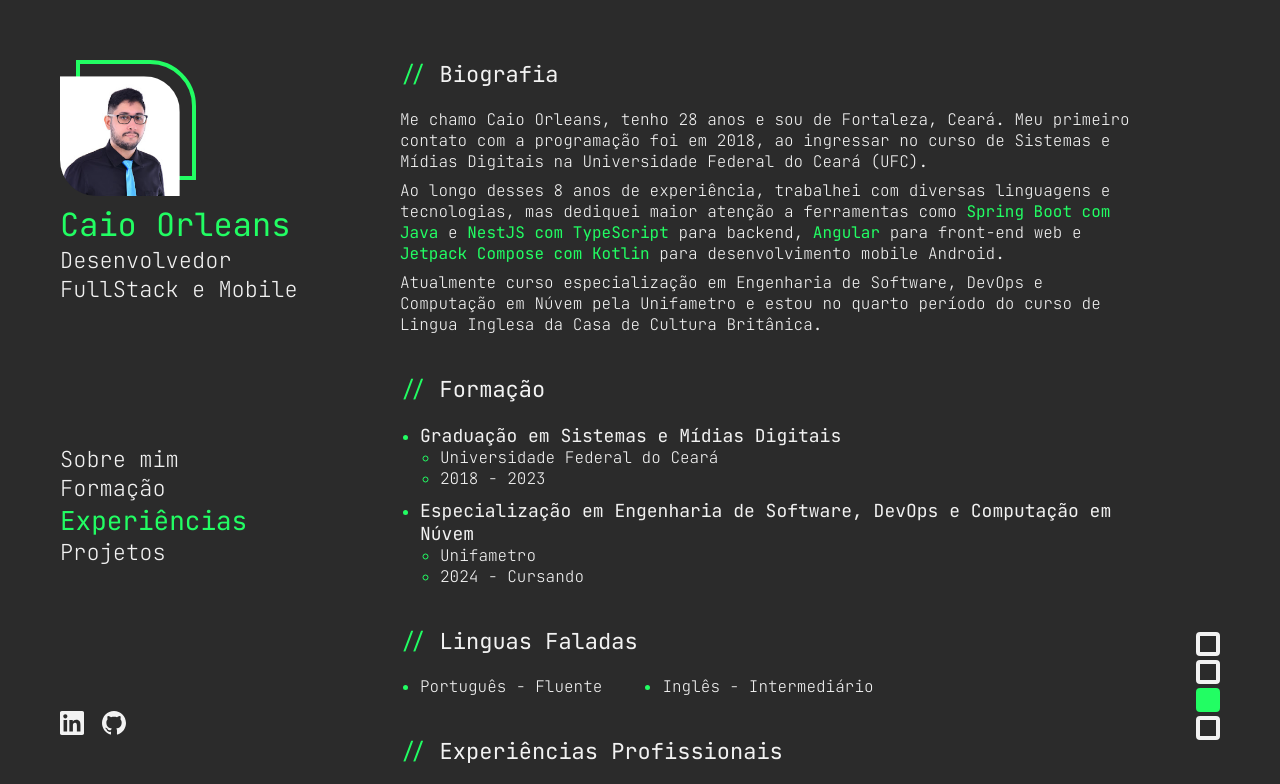
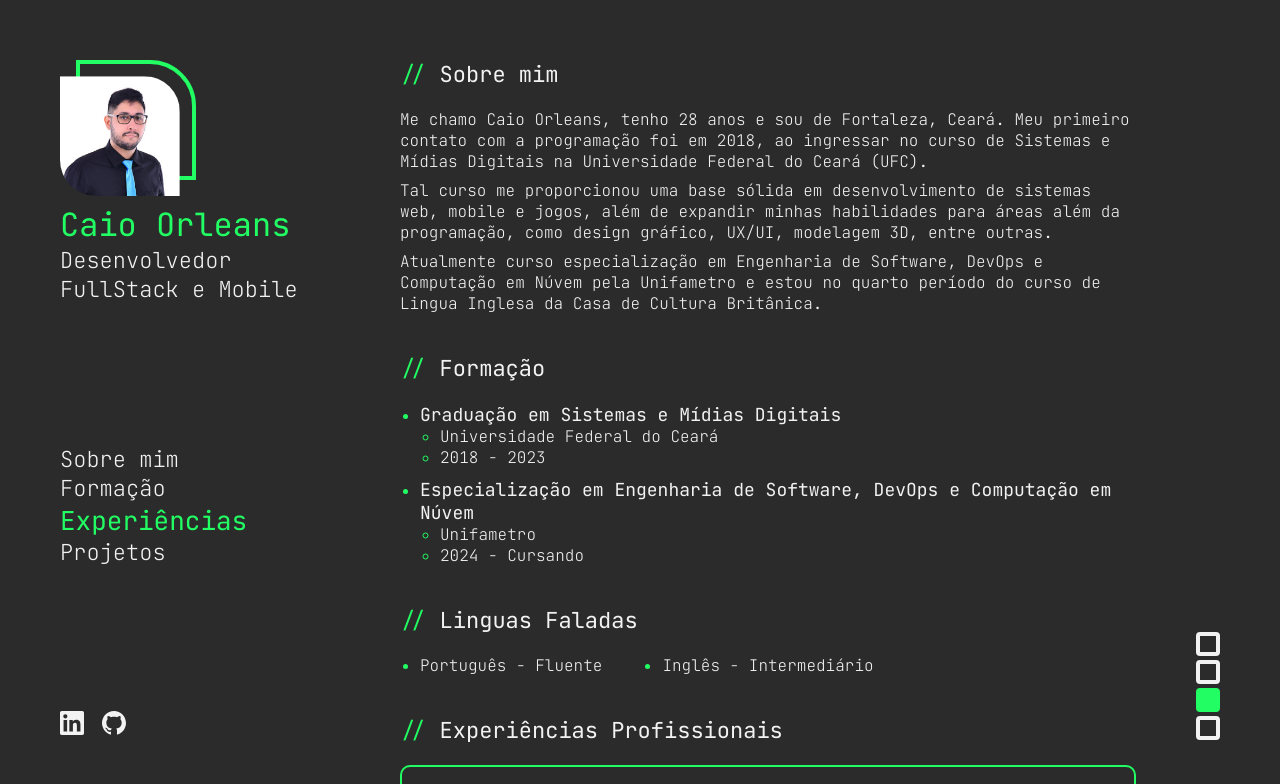
Before and after one commit to caioorleans/portfolio, an Angular app: page / in a window 1280 px wide. Shown: the top 784 px of the page. Built offline with nearby package versions, Linux system fonts and the light colour scheme.

Commit message:
Changes to About Me section

```diff
--- a/src/app/components/content/content.component.ts
+++ b/src/app/components/content/content.component.ts
@@ -31,10 +31,10 @@ export class ContentComponent {
 
   info = {
     biografy : {
-      title: "Biografia",
+      title: "Sobre mim",
       content: [
         "Me chamo Caio Orleans, tenho 28 anos e sou de Fortaleza, Ceará. Meu primeiro contato com a programação foi em 2018, ao ingressar no curso de Sistemas e Mídias Digitais na Universidade Federal do Ceará (UFC).",
-        "Ao longo desses 8 anos de experiência, trabalhei com diversas linguagens e tecnologias, mas dediquei maior atenção a ferramentas como <span>Spring Boot com Java</span> e <span>NestJS com TypeScript</span> para backend, <span>Angular</span> para front-end web e <span>Jetpack Compose com Kotlin</span> para desenvolvimento mobile Android.",
+        "Tal curso me proporcionou uma base sólida em desenvolvimento de sistemas web, mobile e jogos, além de expandir minhas habilidades para áreas além da programação, como design gráfico, UX/UI, modelagem 3D, entre outras.",
         "Atualmente curso especialização em Engenharia de Software, DevOps e Computação em Núvem pela Unifametro e estou no quarto período do curso de Lingua Inglesa da Casa de Cultura Britânica."
       ]
     },
```
